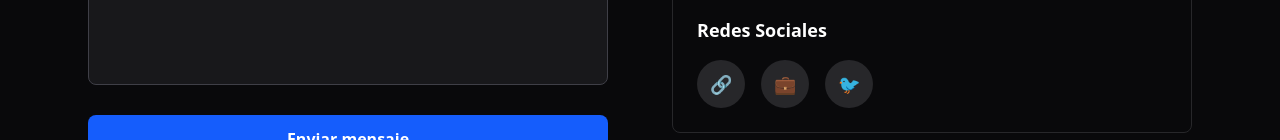
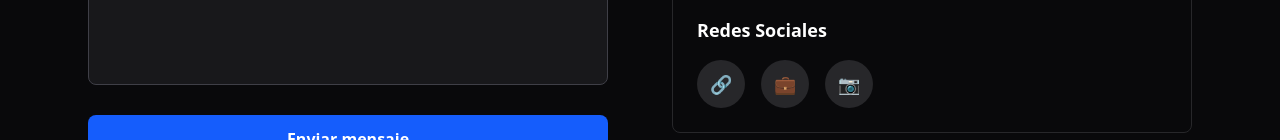
Before and after one commit to Beltran18/portafolio-miguel-beltran, a React (Vite) app: page /contacto in a window 1280 px wide. Shown: the part 812-952 px from the top of the page. Built offline with nearby package versions, Linux system fonts and the light colour scheme.

Commit message:
Cambios en links de redes sociales

```diff
--- a/src/pages/Contact.jsx
+++ b/src/pages/Contact.jsx
@@ -197,9 +197,9 @@ export default function Contact() {
                   target="_blank"
                   rel="noopener noreferrer"
                   className="w-12 h-12 flex items-center justify-center bg-zinc-800 rounded-full hover:bg-blue-600 transition-colors"
-                  title="Twitter"
+                  title="Instagram"
                 >
-                  <span className="text-lg">🐦</span>
+                  <span className="text-lg">📷</span>
                 </a>
               </div>
             </div>
```
